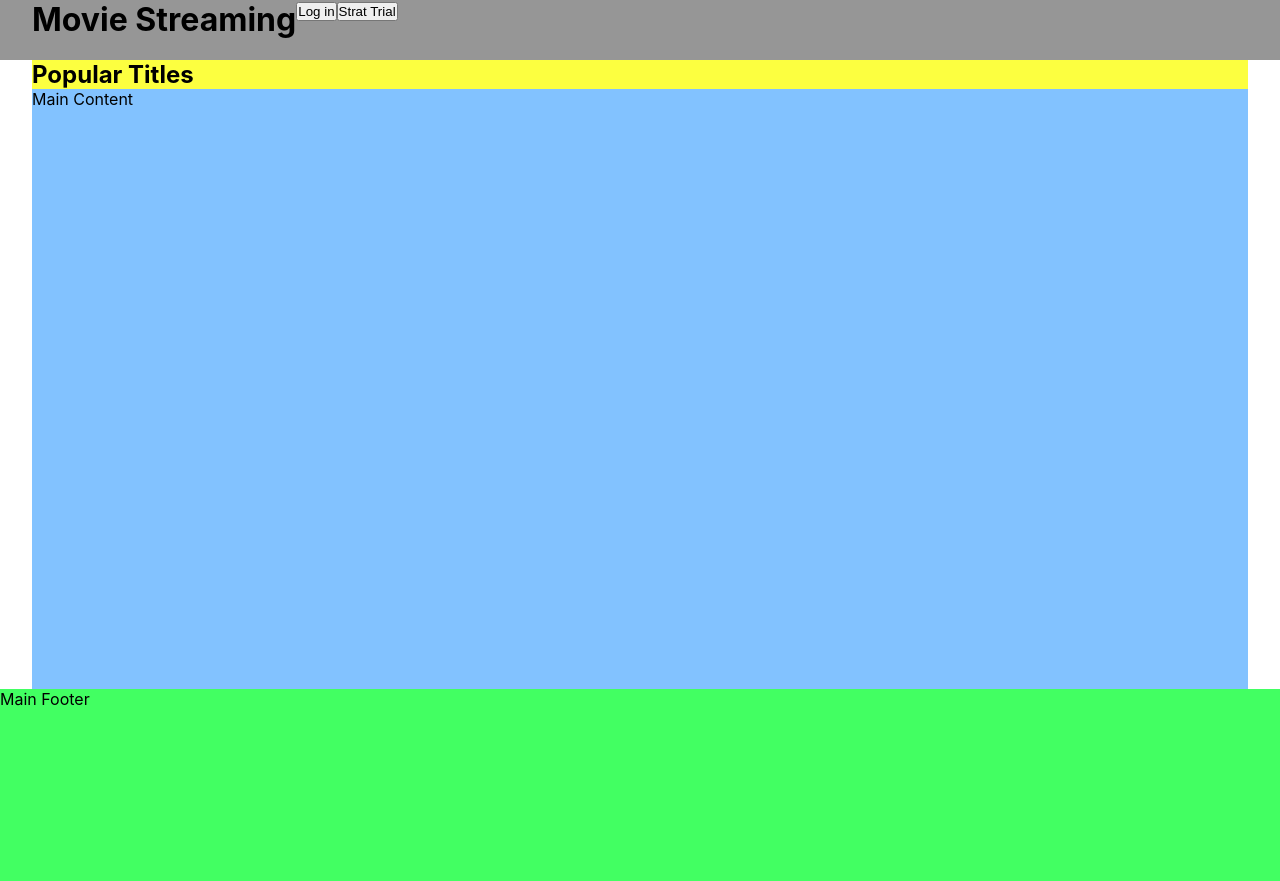
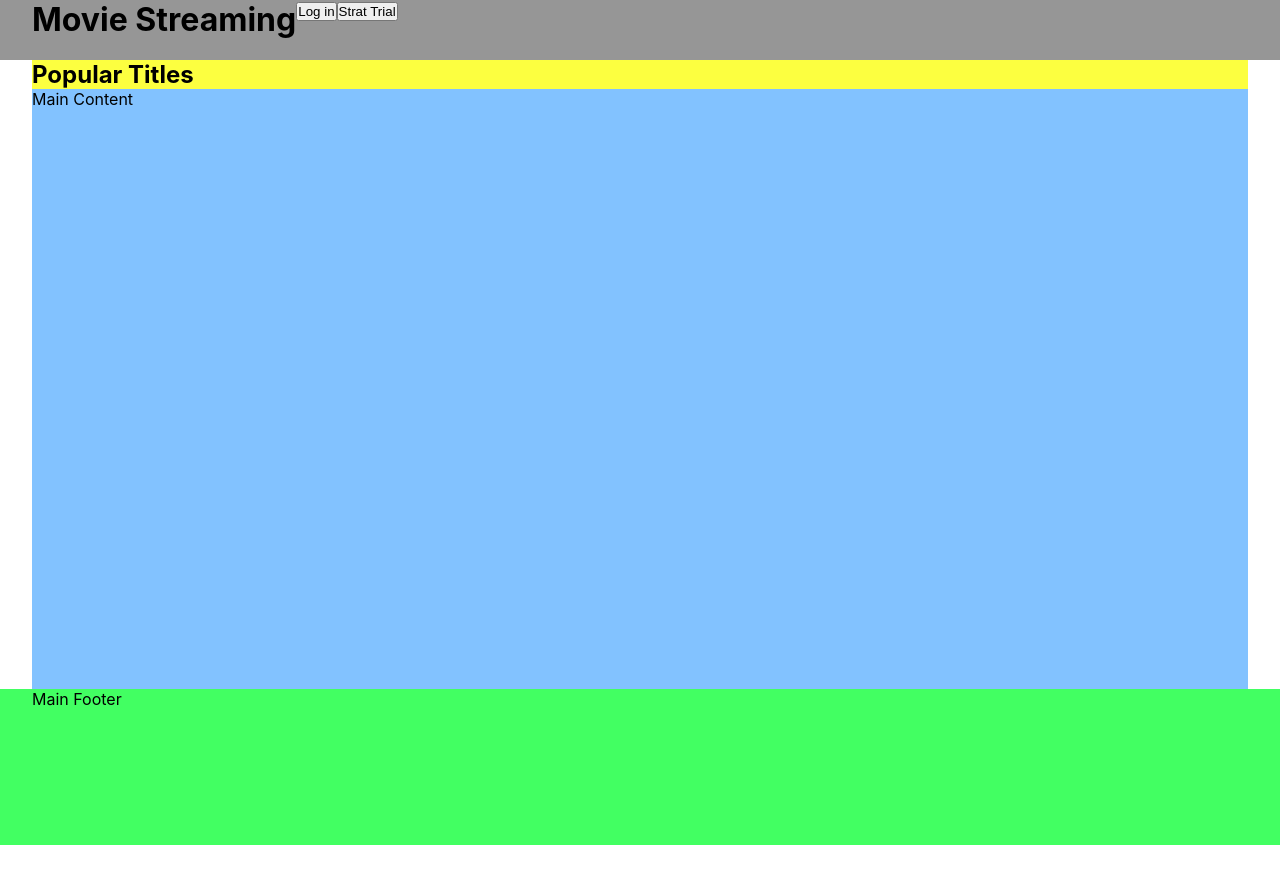
Before and after one commit to MarkusTryban/movie-stream, a React (Create React App) app: page / in a window 1280 px wide. After the commit the page ends 845 px from the top, so only its background shows below. Built offline with nearby package versions, Linux system fonts and the light colour scheme.

Commit message:
Update footer container

```diff
--- a/src/components/MainFooter/MainFooter.css
+++ b/src/components/MainFooter/MainFooter.css
@@ -1,4 +1,8 @@
 .footer-container {
-  height: 12rem;
+  display: flex;
+  width: 1280px;
+  height: 156px;
+  margin: auto;
+  padding: 0 2rem;
   background-color: #42ff62;
 }
```
